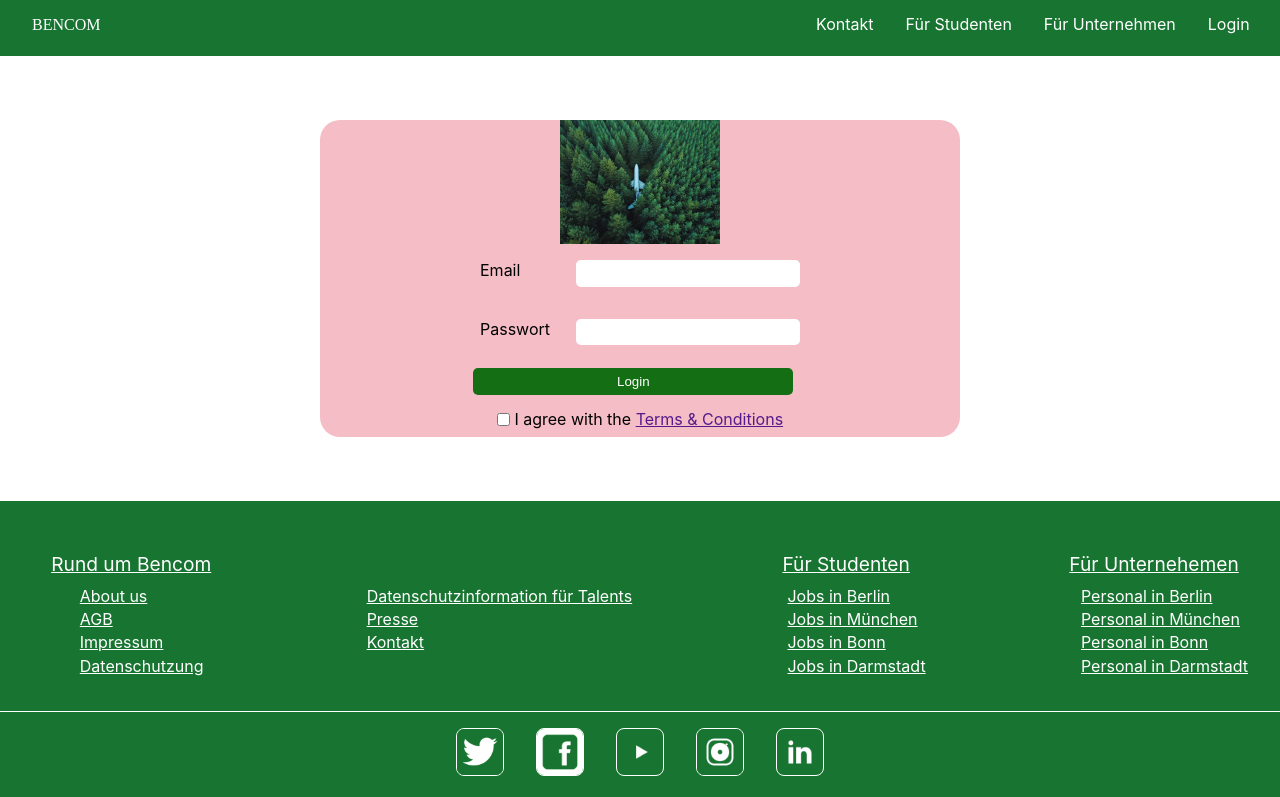
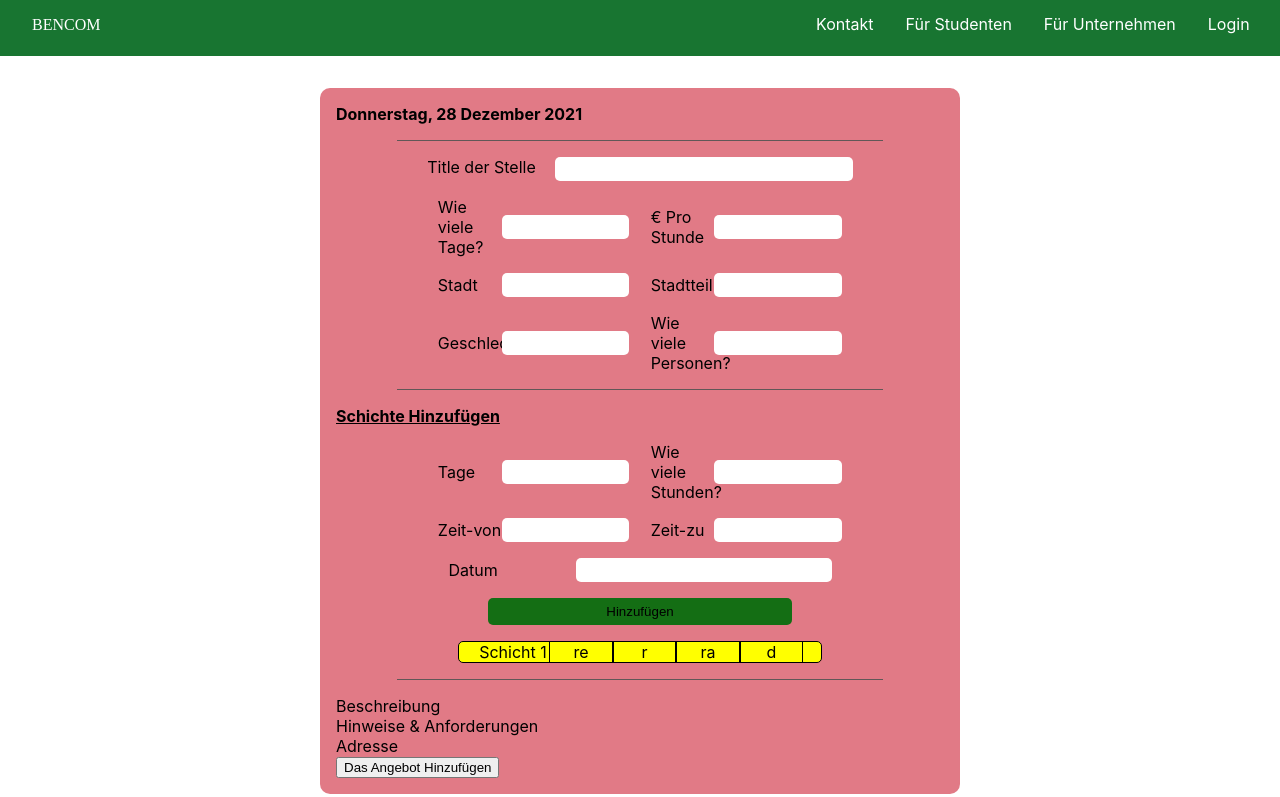
Before and after one commit to mohamadali13/bachelorarbeit, a React (Create React App) app in the folder client/: page / in a window 1280 px wide. Shown: the top 797 px of the page. Built offline with nearby package versions, Linux system fonts and the light colour scheme.

Commit message:
addOfferPage

```diff
--- a/client/src/App.js
+++ b/client/src/App.js
@@ -8,7 +8,7 @@ import AddOfferPage from "./components/AddOfferPage/AddOfferPage";
 import { BrowserRouter as Router, Switch, Route, Link } from "react-router-dom";
 
 function App() {
-  return <LoginPage />;
+  return <AddOfferPage />;
 }
 
 export default App;
--- a/client/src/components/AddOfferPage/MainSection.js
+++ b/client/src/components/AddOfferPage/MainSection.js
@@ -1,87 +1,170 @@
-import React from 'react';
-import '../../style/AddOfferPage/AddOfferPage.scss';
+import React from "react";
+import "../../style/AddOfferPage/AddOfferPage.scss";
+import { useState } from "react";
 
-
-
-const theSection = () =>{
-    return(
+const theSection = () => {
+  return (
     <section className="content">
-           <form  className='AddOfferForm'>
-                <div className='dateDivAddOffer'>
-                    <p className='dateAddOfferP'>Donnerstag, 28 Dezember 2021 </p>
-                    <div className='underLineBetween'></div>
+      <form className="AddOfferForm">
+        <div className="dateDivAddOffer">
+          <p className="dateAddOfferP">Donnerstag, 28 Dezember 2021 </p>
+          <div className="underLineBetween"></div>
         </div>
 
-                <div className='addOfferInputLongOutWrap'>
-                    <div className='addOfferInputLongInWrap'>
-                        <label className='addOfferLabel'>
-                             Title der Stelle
-                        </label>
-                        <input className='addOfferLongInput'></input>
+        <div className="addOfferInputLongOutWrap">
+          <div className="addOfferInputLongInWrap">
+            <label className="addOfferLabel">Title der Stelle</label>
+            <input className="addOfferLongInput"></input>
           </div>
         </div>
 
-                <div className='addOfferInputsOutWrap'>
-                    <div className='addOfferInputsInWrap'>
-                        <div className='addOfferInputsWrap'>
-                            <label className='addOfferLabelInputs'>
-                                  Wie viele Tage?
-                            </label>
-                            <input className='addOfferInputShort'>
-
-                            </input>
+        <div className="addOfferInputsOutWrap">
+          <div className="addOfferInputsInWrap">
+            <div className="addOfferInputsWrap">
+              <label className="addOfferLabelInputs">Wie viele Tage?</label>
+              <input className="addOfferInputShort"></input>
             </div>
-                        <div className='addOfferInputsWrap'>
-                            <label className='addOfferLabelInputs'>
-                               € Pro Stunde
-                            </label>
-                            <input className='addOfferInputShort'>
-
-                            </input>
+            <div className="addOfferInputsWrap">
+              <label className="addOfferLabelInputs">€ Pro Stunde</label>
+              <input className="addOfferInputShort"></input>
             </div>
           </div>
         </div>
 
+        <div className="addOfferInputsOutWrap">
+          <div className="addOfferInputsInWrap">
+            <div className="addOfferInputsWrap">
+              <label className="addOfferLabelInputs">Stadt</label>
+              <input className="addOfferInputShort"></input>
+            </div>
+            <div className="addOfferInputsWrap">
+              <label className="addOfferLabelInputs">Stadtteil</label>
+              <input className="addOfferInputShort"></input>
+            </div>
+          </div>
+        </div>
 
+        <div className="addOfferInputsOutWrap">
+          <div className="addOfferInputsInWrap">
+            <div className="addOfferInputsWrap">
+              <label className="addOfferLabelInputs">Geschlecht</label>
+              <input className="addOfferInputShort"></input>
+            </div>
+            <div className="addOfferInputsWrap">
+              <label className="addOfferLabelInputs">Wie viele Personen?</label>
+              <input className="addOfferInputShort"></input>
+            </div>
+          </div>
+          <div className="underLineBetween"></div>
+        </div>
+        <div className="schichteHinzu">
+          <div className="titleAddOfferSection">
+            <p className="titleAddOfferText">Schichte Hinzufügen</p>
+          </div>
+          <div className="addOfferInputsOutWrap">
+            <div className="addOfferInputsInWrap">
+              <div className="addOfferInputsWrap">
+                <label className="addOfferLabelInputs">Tage</label>
+                <input className="addOfferInputShort"></input>
+              </div>
+              <div className="addOfferInputsWrap">
+                <label className="addOfferLabelInputs">
+                  Wie viele Stunden?
+                </label>
+                <input className="addOfferInputShort"></input>
+              </div>
+            </div>
+            <div className="addOfferInputsInWrap">
+              <div className="addOfferInputsWrap">
+                <label className="addOfferLabelInputs">Zeit-von</label>
+                <input className="addOfferInputShort"></input>
+              </div>
+              <div className="addOfferInputsWrap">
+                <label className="addOfferLabelInputs">Zeit-zu</label>
+                <input className="addOfferInputShort"></input>
+              </div>
+            </div>
+            <div className="addOfferInputsInWrap" id="addOfferInputsInWrap">
+              <div className="addOfferInputsWrap">
+                <label className="addOfferLabelInputs">Datum</label>
+                <input className="addOfferInputShort"></input>
+              </div>
+            </div>
+            <div className="addOfferInputsInWrap" id="buttonAddSchicht">
+              <div className="addOfferInputsWrap">
+                <button className="buttonAddSchicht" onClick={() => {}}>
+                  Hinzufügen
+                </button>
+              </div>
+            </div>
+            <div className="schichtenItems">
+              <div className="buttonAddSchichtInnerWrap">
+                <div className="schichtNr">Schicht 1</div>
+                <div className="schichtInfosTable">
+                  <div className="schichtInfoCol">re</div>
+                  <div className="schichtInfoCol">r</div>
+                  <div className="schichtInfoCol">ra</div>
+                  <div className="schichtInfoCol">d</div>
+                </div>
+              </div>
+            </div>
+          </div>
+        </div>
+        <div className="underLineBetween"></div>
+        <div className="addOfferBottomSectionWrap">
+          <div className="beschreibungAddOffer">
+            <div className="">
+              <p className="">Beschreibung</p>
+            </div>
+            <div className=""></div>
+          </div>
+          <div className="hinweiseAddOffer">
+            <div className="">
+              <p className="">Hinweise & Anforderungen</p>
+            </div>
+            <div className=""></div>
+          </div>
+          <div className="adresseAddOffer">
+            <div className="">
+              <p className="">Adresse</p>
+            </div>
+            <div className=""></div>
+          </div>
+        </div>
+        <div className="">
+          <button className="" type="submit">
+            Das Angebot Hinzufügen
+          </button>
+        </div>
       </form>
     </section>
   );
-
 };
 
 export default theSection;
-/* <div className='addOfferDiv2'>
-                    <div className='addOfferRowsOut'>
-                        <div className='addOfferRowsIn'>
-                            <p>Title der Stelle</p>
-                            <input type="text" className="addOfferInput" id='titleDerStelleInput' name=""></input>
+/*<div className="">
+                <div className="addOfferInputsOutWrap">
+                    <div className="addOfferInputsInWrap">
+                        <div className="addOfferInputsWrap">
+                        <label className="addOfferLabelInputs">Wie viele Tage?</label>
+                        <input className="addOfferInputShort"></input>
                         </div>
-                    </div>
-                    <div className='addOfferRowsOut'>
-                        <div className='addOfferRowsIn2'>
-                            <div className='addOfferRowsIn2Wrap'>
-                                    <label className='labelAddOffer2'>Wie viele Tage</label>
-                                    <input type="text" className="addOfferInput2"  name=""></input>
-
-                                    <label className='labelAddOffer2'>€ Pro Stunde</label>
-                                    <input type="text" className="addOfferInput2"  name=""></input>
+                        <div className="addOfferInputsWrap">
+                        <label className="addOfferLabelInputs">€ Pro Stunde</label>
+                        <input className="addOfferInputShort"></input>
                         </div>
                     </div>
                  </div>
-                    <div className='addOfferRowsOut'>
-                        <div className='addOfferRowsIn2'>
-                            <div className='addOfferRowsIn2Wrap'>
-                                    <label className='labelAddOffer2'>Stadt</label>
-                                    <input type="text" className="addOfferInput2"  name=""></input>
 
-                                    <label className='labelAddOffer2'>Stadteil</label>
-                                    <input type="text" className="addOfferInput2"  name=""></input>
+            <div className="addOfferInputsOutWrap">
+              <div className="addOfferInputsInWrap">
+                <div className="addOfferInputsWrap">
+                  <label className="addOfferLabelInputs">Stadt</label>
+                  <input className="addOfferInputShort"></input>
+                </div>
+                <div className="addOfferInputsWrap">
+                  <label className="addOfferLabelInputs">Stadtteil</label>
+                  <input className="addOfferInputShort"></input>
                 </div>
               </div>
-                    </div>
-                </div>*/
-
-                /*
-
-
-                */
+            </div></div>*/
--- a/client/src/style/AddOfferPage/AddOfferPage.scss
+++ b/client/src/style/AddOfferPage/AddOfferPage.scss
@@ -1,3 +1,4 @@
+@import "../vars";
 .content {
   display: flex;
   flex: 1 0 auto;
@@ -40,6 +41,7 @@
   flex-flow: row wrap;
   width: 70%;
   justify-content: space-between;
+  margin-bottom: 1em;
   // background-color: rgb(143, 8, 8);
 }
 .addOfferInputLongOutWrap {
@@ -57,11 +59,9 @@
   justify-content: space-between;
   width: 70%;
 }
-.addOfferLabel {
-  margin-right: 2rem;
-}
+
 .addOfferLabelInputs {
-  margin-right: 1rem;
+  width: 30%;
 }
 .addOfferLongInput {
   //flex: 1;
@@ -74,10 +74,76 @@
   border-radius: 5px;
   height: 1.5rem;
   border-width: 0;
+  width: 60%;
+}
+#buttonAddSchicht{
+  width: 100% !important;
+}
+.addOfferInputsWrap{
+ // background-color: black;
+  flex: 1;
+  display: flex;
+  flex-flow: row wrap;
+  align-items: center;
+  justify-content: center;
 }
 
+.schichtenItems{
+  width: 100%;
+  display: flex;
+  flex-flow: row wrap;
+  //background-color: blue;
+  justify-content: center;
+
+}
+.buttonAddSchicht{
+  width: 50%;
+  height: 2em;
+  border-radius: 5px;
+  border: 0;
+  background-color: $form-login-Button-background-color;
+  cursor: pointer;
+  justify-content: center;
+  align-items: center;
+}
+.buttonAddSchichtInnerWrap{
+  width: 60%;
+  display: flex;
+  flex-flow: row wrap;
+  background-color: yellow;
+  border-radius: 5px;
+  justify-content: center;
+  margin-bottom: 1em;
+  border: 1px solid black;
+}
+.schichtNr{
+  width: 20%;
+ // background-color: violet;
+ text-align: center;
+}
+.schichtInfosTable{
+  display: flex;
+  flex-flow: row wrap;
+  width: 70%;
+  //background-color: red;
+}
+.schichtInfoCol{
+  flex: 1;
+  border-right: 1px solid black;
+  border-left: 1px solid black;
+  text-align: center;
+}
+.titleAddOfferSection{
+  width: 100%;
+  margin-bottom: 1em;
+}
+.titleAddOfferText{
+  font-weight: bold;
+  text-decoration: underline;
+}
 //media Query
 @media only screen and (max-width: 1200px) {
+
   .addOfferInputLongInWrap {
     width: 100%;
   }
@@ -85,13 +151,12 @@
     margin-right: 0;
   }
 
-  .addOfferLongInput {
-    width: 100%;
-  }
+
   .addOfferInputsInWrap {
     width: 100%;
   }
   .addOfferLongInput {
     width: 100%;
   }
+
 }
```
Lines whose indentation alone changed are shown as unchanged.
